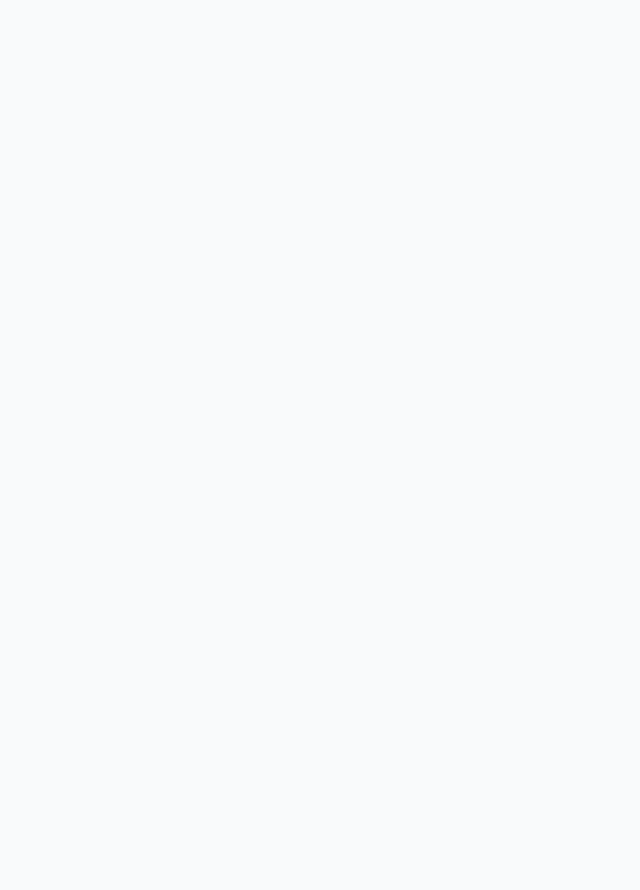
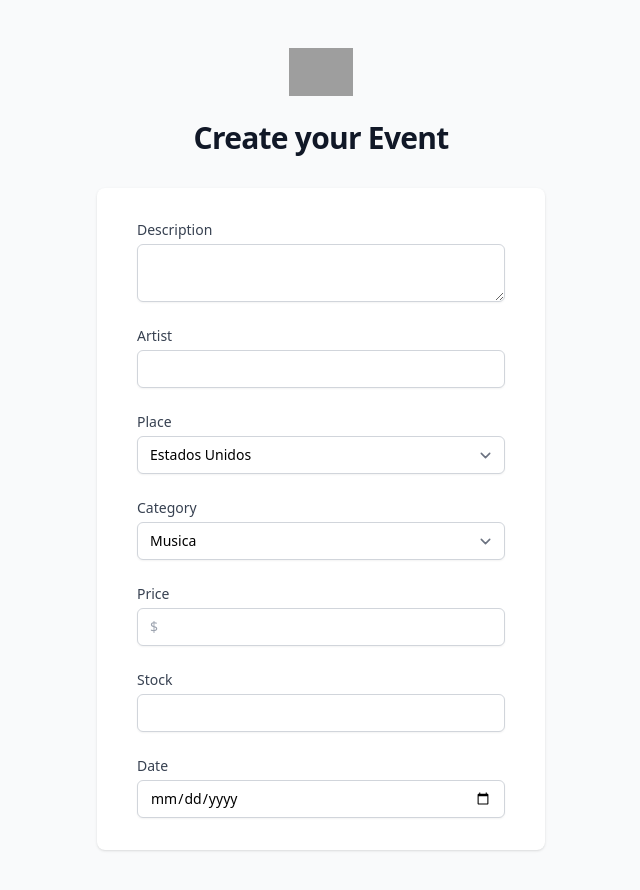
Before and after one commit to LuisDanielRB/ecommerce_pg, a React (Vite) app in the folder client/: page /createvent in a window 1280 px wide. Before the commit this address had no page. Shown: the top 890 px of the page, without its empty margins (319-959 px from the left). Before the commit the page ends 800 px from the top, so only its background shows below. Built offline with nearby package versions, Linux system fonts and the light colour scheme; grey boxes are pictures that could not be loaded.

Commit message:
rute create event

```diff
--- a/client/src/App.jsx
+++ b/client/src/App.jsx
@@ -5,6 +5,7 @@ import Home from "./components/Home";
 import Register from "./components/Register";
 import { AuthProvider } from "./context/authContext";
 import Dashboard from "./components/Dashboard";
+import CreateEvent from "./components/CreateEvent";
 
 function App() {
   return (
@@ -15,6 +16,7 @@ function App() {
           <Route path="/login" element={<Login />} />
           <Route path="/register" element={<Register />} />
           <Route path="/dashboard" element={<Dashboard />} />
+          <Route path="/createvent" element={<CreateEvent/>} />
         </Routes>
       </AuthProvider>
     </div>
--- a/client/src/components/CreateEvent.jsx
+++ b/client/src/components/CreateEvent.jsx
@@ -186,3 +186,5 @@ function CreateEvent() {
         </>
     )
 }
+
+export default CreateEvent;
```
